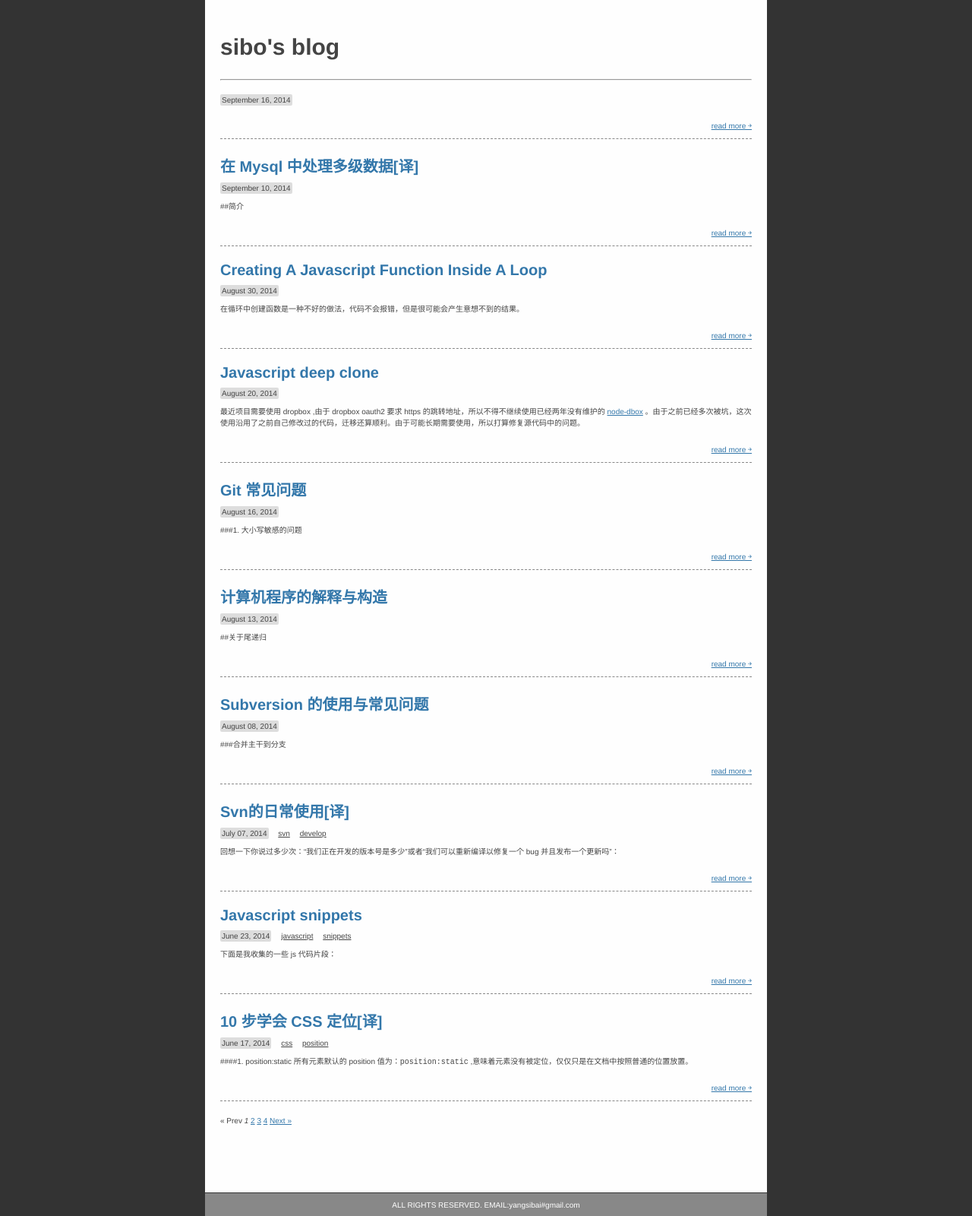
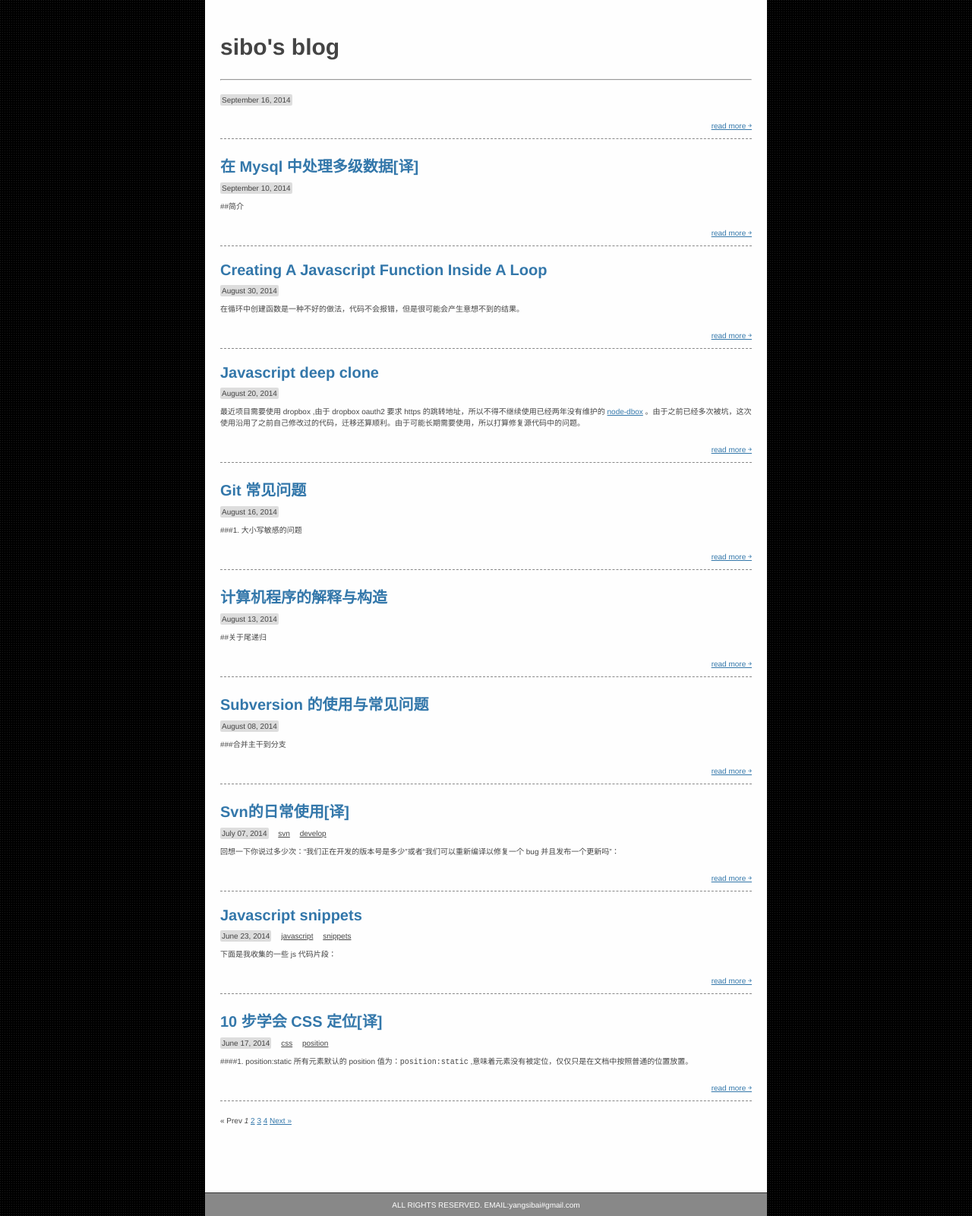
Before and after one commit to osrpt/osrpt.github.com, a Jekyll site: the page built from index.html, in a window 1280 px wide. Shown: the whole page at 76% size. Built offline with Jekyll 4.4.1, drawn with Linux system fonts in a browser that asks for light colours; Markdown is read by kramdown in place of the engine named in the settings; the list of posts is cut into pages by our own code; comment, search, counter and statistics services are not loaded.

Commit message:
change background image

```diff
--- a/css/default.css
+++ b/css/default.css
@@ -2,7 +2,7 @@ html {
     font-family:"Helvetica Neue", Helvetica, Arial, "Hiragino Sans GB", sans-serif;
     -ms-text-size-adjust: 100%;
     -webkit-text-size-adjust: 100%;
-    background:#333;
+    background:url("/images/background/subtle_carbon.png");
     width:100%;
     height:94%;
 }
```
Also changed, not shown: images/background/subtle_carbon.png (added), images/background/subtle_carbon_@2X.png (added).
